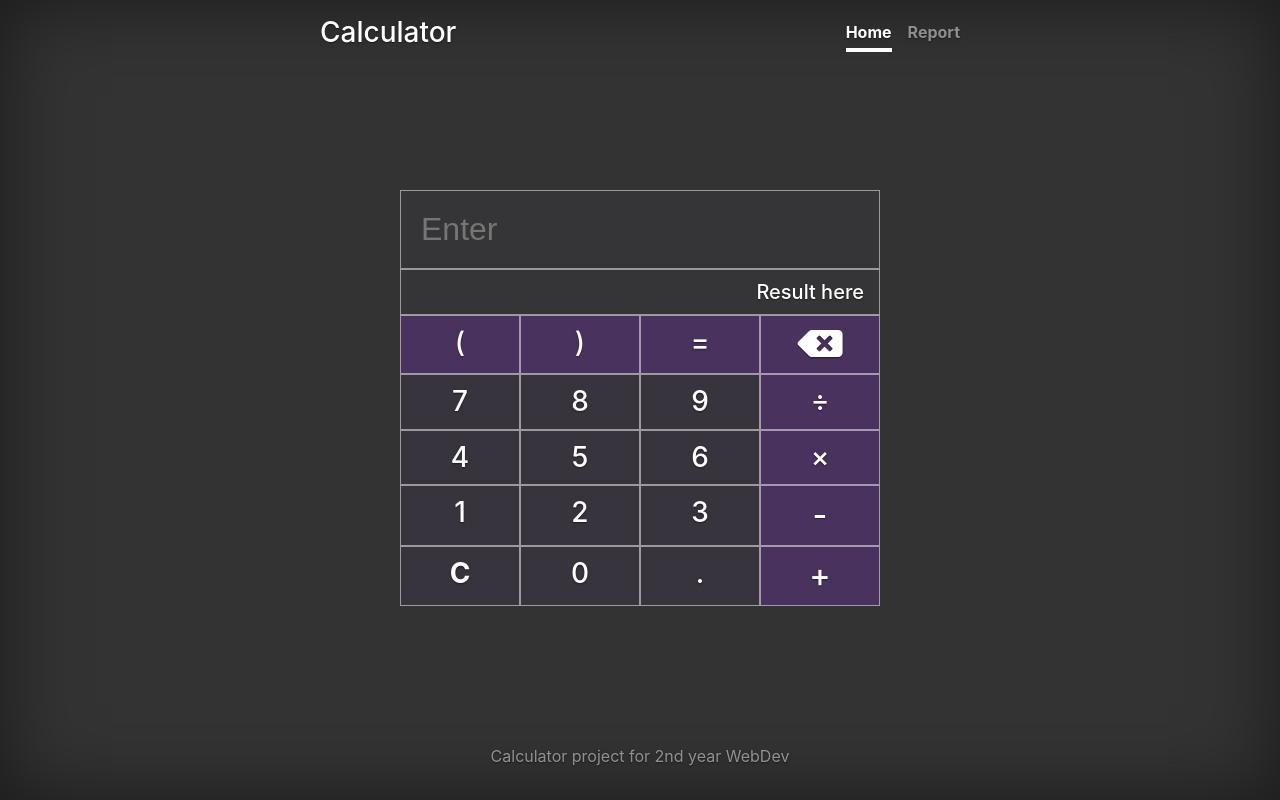
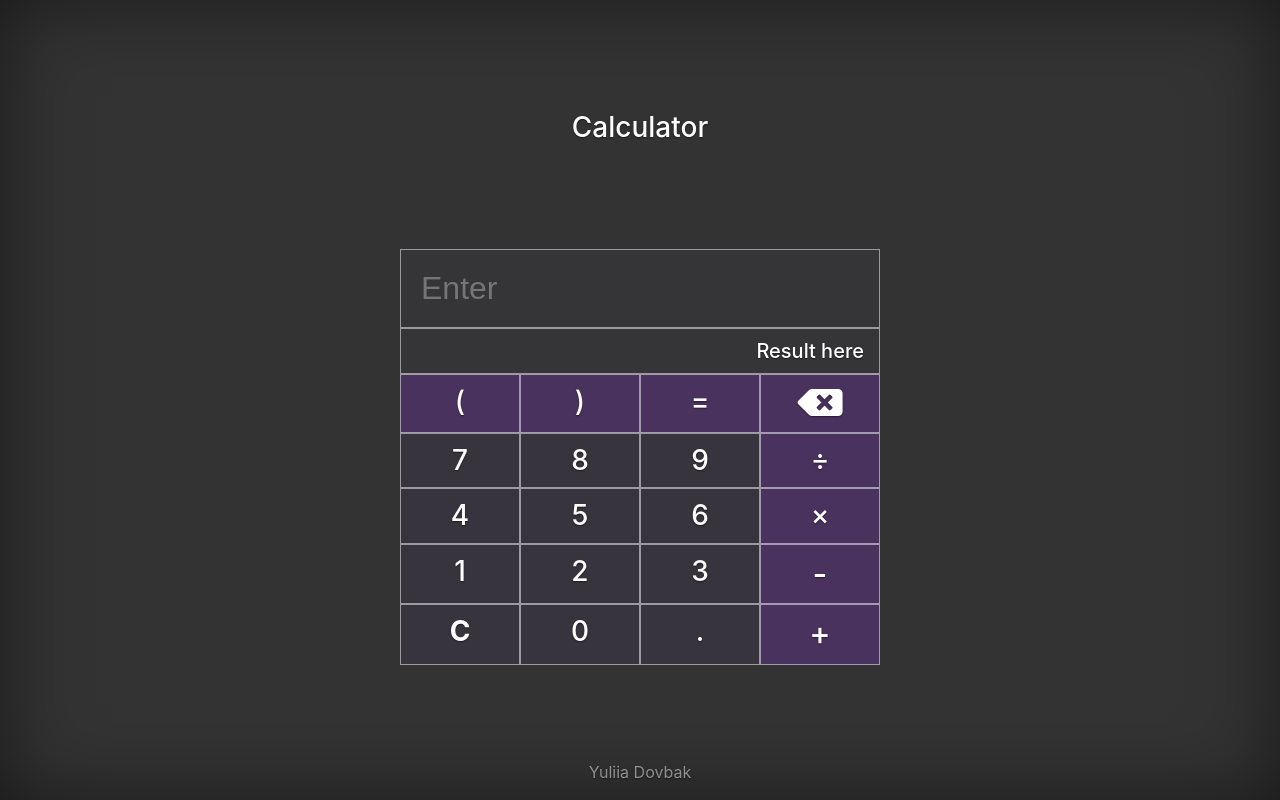
Before and after one commit to ydovbak/Calculator, a plain HTML site: page index.html in a window 1280 px wide. Drawn offline with nearby package versions, Linux system fonts and the light colour scheme.

Commit message:
Cleaned up the code

```diff
--- a/index.html
+++ b/index.html
@@ -4,7 +4,6 @@
 <head>
   <meta charset="utf-8">
   <meta name="viewport" content="width=device-width, initial-scale=1, shrink-to-fit=no">
-  <meta name="description" content="">
   <title>Calculator</title>
 
   <!--Importing Bootstrap into the project-->
@@ -16,29 +15,26 @@
   <script src="script.js"></script>
 
   <!--Font awesome icons-->
-  <link rel="stylesheet" href="https://cdnjs.cloudflare.com/ajax/libs/font-awesome/5.15.1/css/all.min.css" integrity="sha512-+4zCK9k+qNFUR5X+cKL9EIR+ZOhtIloNl9GIKS57V1MyNsYpYcUrUeQc9vNfzsWfV28IaLL3i96P9sdNyeRssA==" crossorigin="anonymous" />
+  <link rel="stylesheet" href="https://cdnjs.cloudflare.com/ajax/libs/font-awesome/5.15.1/css/all.min.css"
+    integrity="sha512-+4zCK9k+qNFUR5X+cKL9EIR+ZOhtIloNl9GIKS57V1MyNsYpYcUrUeQc9vNfzsWfV28IaLL3i96P9sdNyeRssA=="
+    crossorigin="anonymous" />
 </head>
 
 <body class="text-center">
   <div class="cover-container d-flex w-100 h-100 p-3 mx-auto flex-column">
-    <header class="masthead mb-auto">
-      <div class="inner">
-        <h3 class="masthead-brand">Calculator</h3>
-        <nav class="nav nav-masthead justify-content-center">
-          <a class="nav-link active" href="#">Home</a>
-          <a class="nav-link" href="#">Report</a>
-        </nav>
-      </div>
+
+    <header class="m-auto">
+      <h3>Calculator</h3>
     </header>
 
-    <main role="main" class="inner">
+    <main>
       <div class="container w-75">
         <!--Input Row -->
         <div class="row">
           <div class="col input-grid">
-            <div class="input-group">
-              <input class="num-input" placeholder="Enter" type="text" id="userInput"  onkeypress="isValidKey(event);" onkeydown="isDelete(event);" >
-            </div>
+              <input class="num-input" placeholder="Enter" type="text" id="userInput"
+                onkeypress="isValidKey(event);"
+                onkeydown="isDelete(event);">
           </div>
         </div>
 
@@ -136,7 +132,7 @@
 
     <footer class="mastfoot mt-auto">
       <div class="inner">
-        <p> Calculator project for 2nd year WebDev </p>
+        <span>Yuliia Dovbak</span>
       </div>
     </footer>
   </div>
--- a/style.css
+++ b/style.css
@@ -1,24 +1,3 @@
-/*
- * Globals
- */
-
-/* Links */
-a,
-a:focus,
-a:hover {
-  color: #fff;
-}
-
-/* Custom default button */
-.btn-secondary,
-.btn-secondary:hover,
-.btn-secondary:focus {
-  color: #333;
-  text-shadow: none; /* Prevent inheritance from `body` */
-  background-color: #fff;
-  border: .05rem solid #fff;
-}
-
 
 /*
  * Base structure
@@ -31,8 +10,6 @@ body {
 }
 
 body {
-  display: -ms-flexbox;
-  display: flex;
   color: #fff;
   text-shadow: 0 .05rem .1rem rgba(0, 0, 0, .5);
   box-shadow: inset 0 0 5rem rgba(0, 0, 0, .5);
@@ -44,52 +21,8 @@ body {
 
 
 /*
- * Header
- */
-.masthead {
-  margin-bottom: 2rem;
-}
-
-.masthead-brand {
-  margin-bottom: 0;
-}
-
-.nav-masthead .nav-link {
-  padding: .25rem 0;
-  font-weight: 700;
-  color: rgba(255, 255, 255, .5);
-  background-color: transparent;
-  border-bottom: .25rem solid transparent;
-}
-
-.nav-masthead .nav-link:hover,
-.nav-masthead .nav-link:focus {
-  border-bottom-color: rgba(255, 255, 255, .25);
-}
-
-.nav-masthead .nav-link + .nav-link {
-  margin-left: 1rem;
-}
-
-.nav-masthead .active {
-  color: #fff;
-  border-bottom-color: #fff;
-}
-
-@media (min-width: 48em) {
-  .masthead-brand {
-    float: left;
-  }
-  .nav-masthead {
-    float: right;
-  }
-}
-
-/*
  * Grid
  */
-
-
 
 .themed-container {
   padding: 10px;
```
